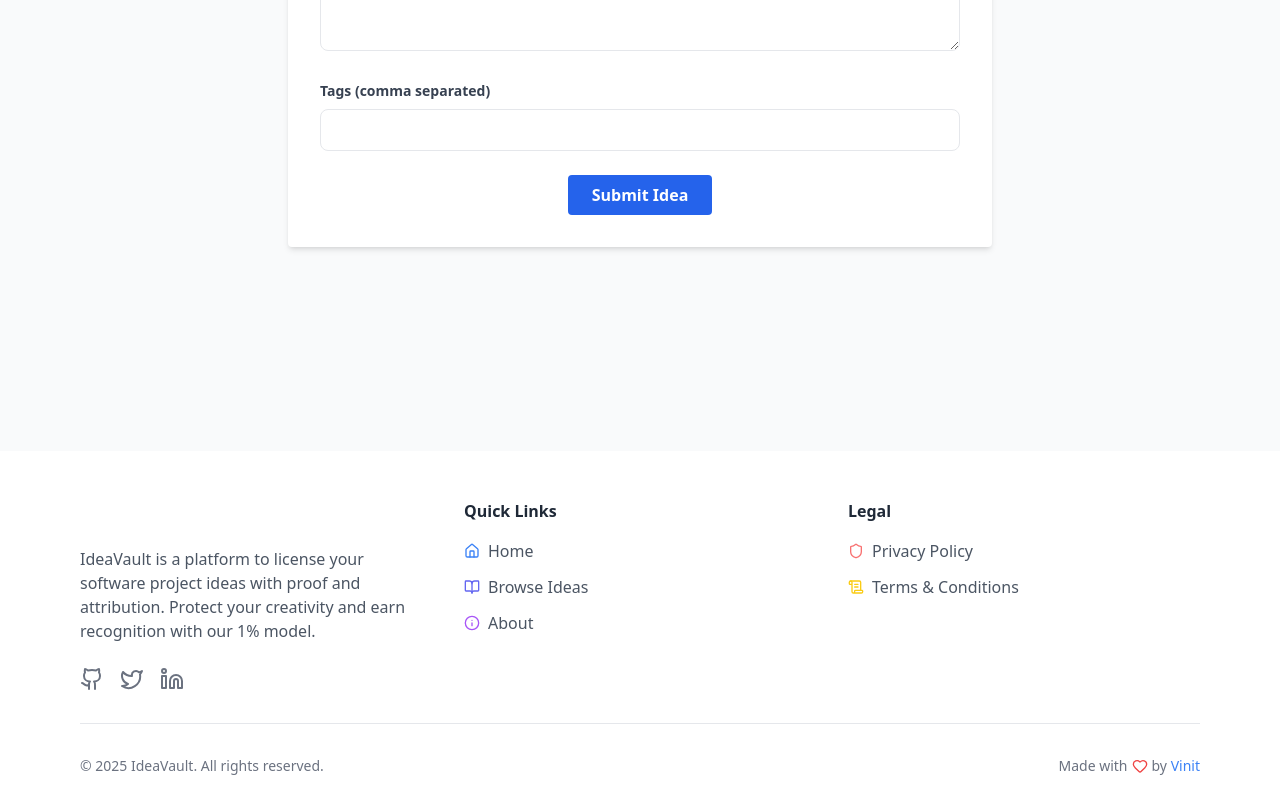
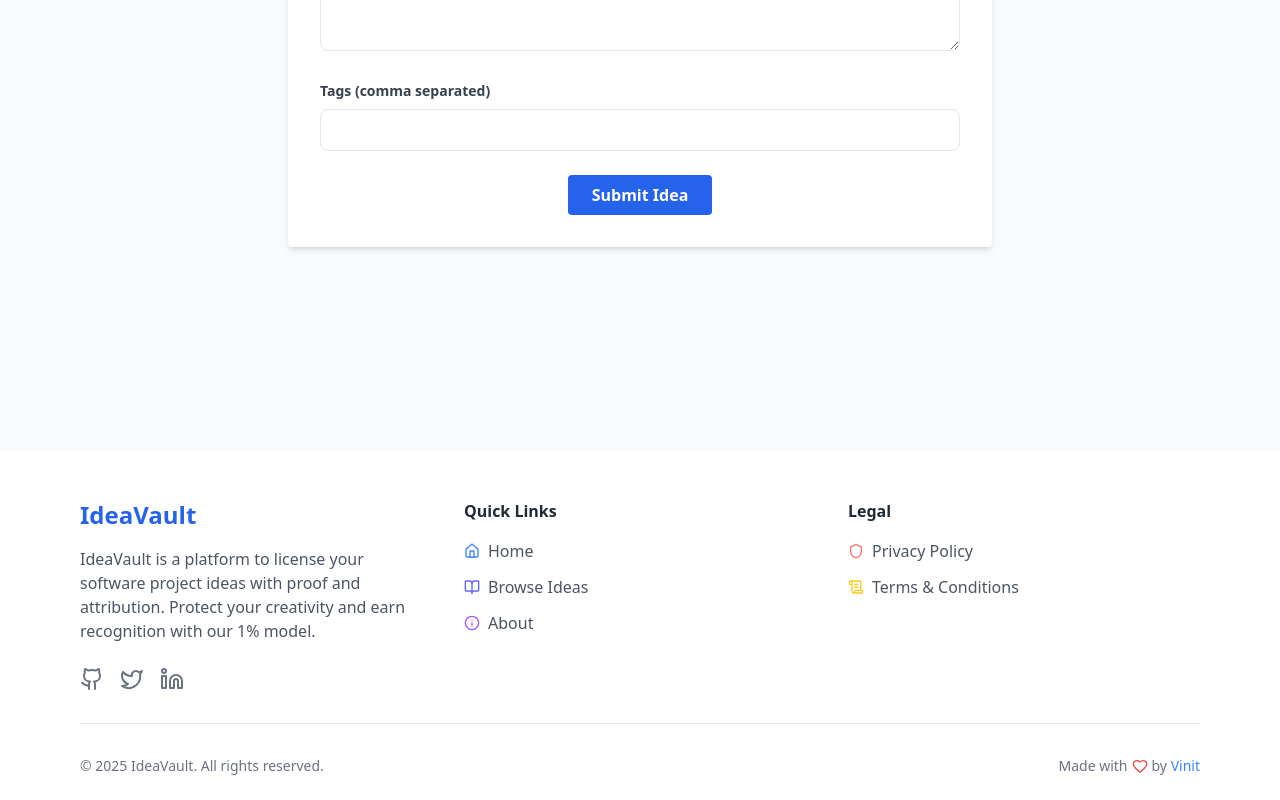
Before and after one commit to vinit105/ideaVault, a React (Vite) app in the folder frontend/: page /submit-idea in a window 1280 px wide. Shown: the part 435-1235 px from the top of the page. Built offline with nearby package versions, Linux system fonts and the light colour scheme.

Commit message:
Fixed a small bug in the footer

```diff
--- a/frontend/src/components/Footer.tsx
+++ b/frontend/src/components/Footer.tsx
@@ -84,8 +84,8 @@ const Footer: React.FC = () => {
             <div className="max-w-6xl mx-auto px-4">
                 <div className="grid grid-cols-1 md:grid-cols-3 gap-8 mb-8">
                     {/* Brand Info */}
-                    <div className="lg:col-span-1">
-                        <h2 className="text-2xl font-bold text-blue-600 dark:text-violet-500 bg-clip-text text-transparent">
+                    <div className="md:col-span-1">
+                        <h2 className="text-2xl font-bold text-blue-600 dark:text-violet-500 bg-clip-text">
                             IdeaVault
                         </h2>
                         <p className="mt-4 text-gray-600 dark:text-gray-300 max-w-md">
```
